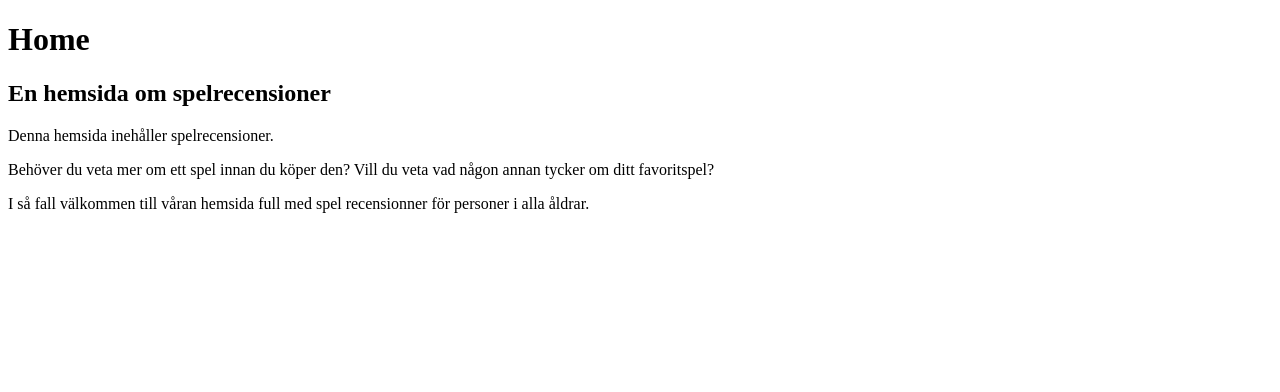
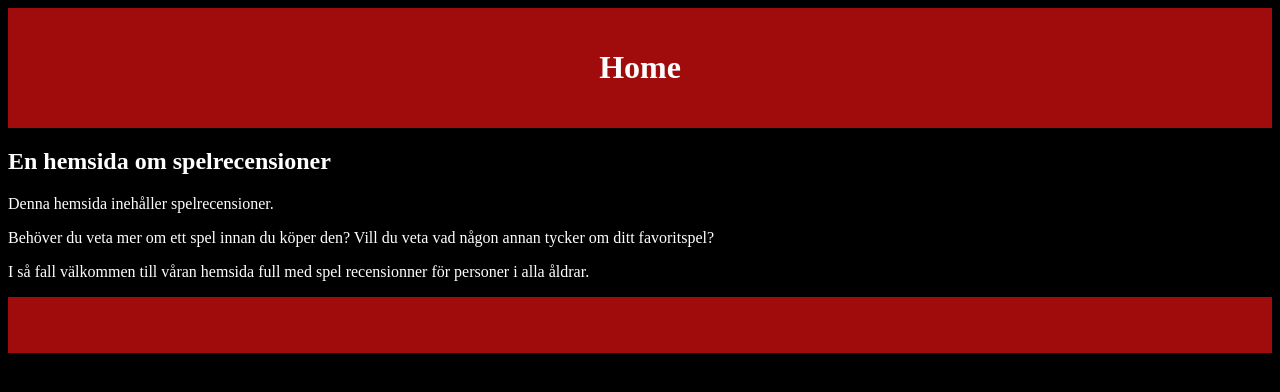
Before and after one commit to ElinIsHere/EmptySite7, a plain HTML site: page index.html in a window 1280 px wide. Drawn offline with Linux system fonts and the light colour scheme.

Commit message:
solved
problem solved

```diff
--- a/style.css
+++ b/style.css
@@ -1,39 +1,39 @@
 body {
-    color: #000;
+    background-color: #000;
 }
 
-.header {
+header {
     background-color: #a00c0c;
     text-align: center;
     padding: 20px;
 }
 
-.footer{
+footer{
     background-color: #a00c0c;
     text-align: center;
     padding: 20px;
 }
 
 
-.p{
+p{
     color: #fff;
 
 }
 
-.h1{
+h1{
     color: #fff;
 
 
 }
 
-.h2{
+h2{
     color: #fff;
 
 
 
 }
 
-.h3{
+h3{
     color: #fff;
 
 
```
